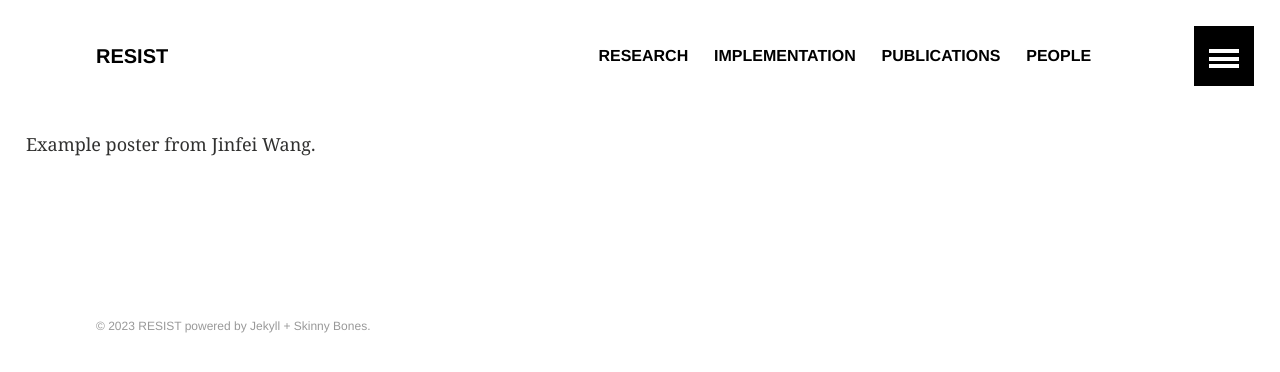
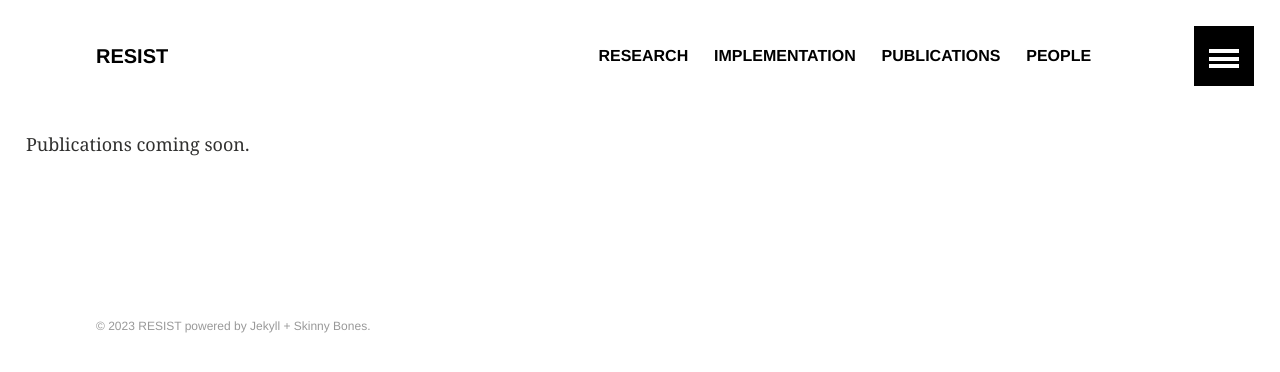
Before and after one commit to resist-impuls/resist-impuls.github.io, a Jekyll site: the page built from publications.md, in a window 1280 px wide. Shown: the top 372 px of the page. Built offline with Jekyll 4.4.1, drawn with Linux system fonts in a browser that asks for light colours; our own code applies the rules of GitHub Pages for plain Markdown files.

Commit message:
Update publications.md

```diff
--- a/publications.md
+++ b/publications.md
@@ -1 +1 @@
-Example poster from Jinfei Wang.
+Publications coming soon.
```
